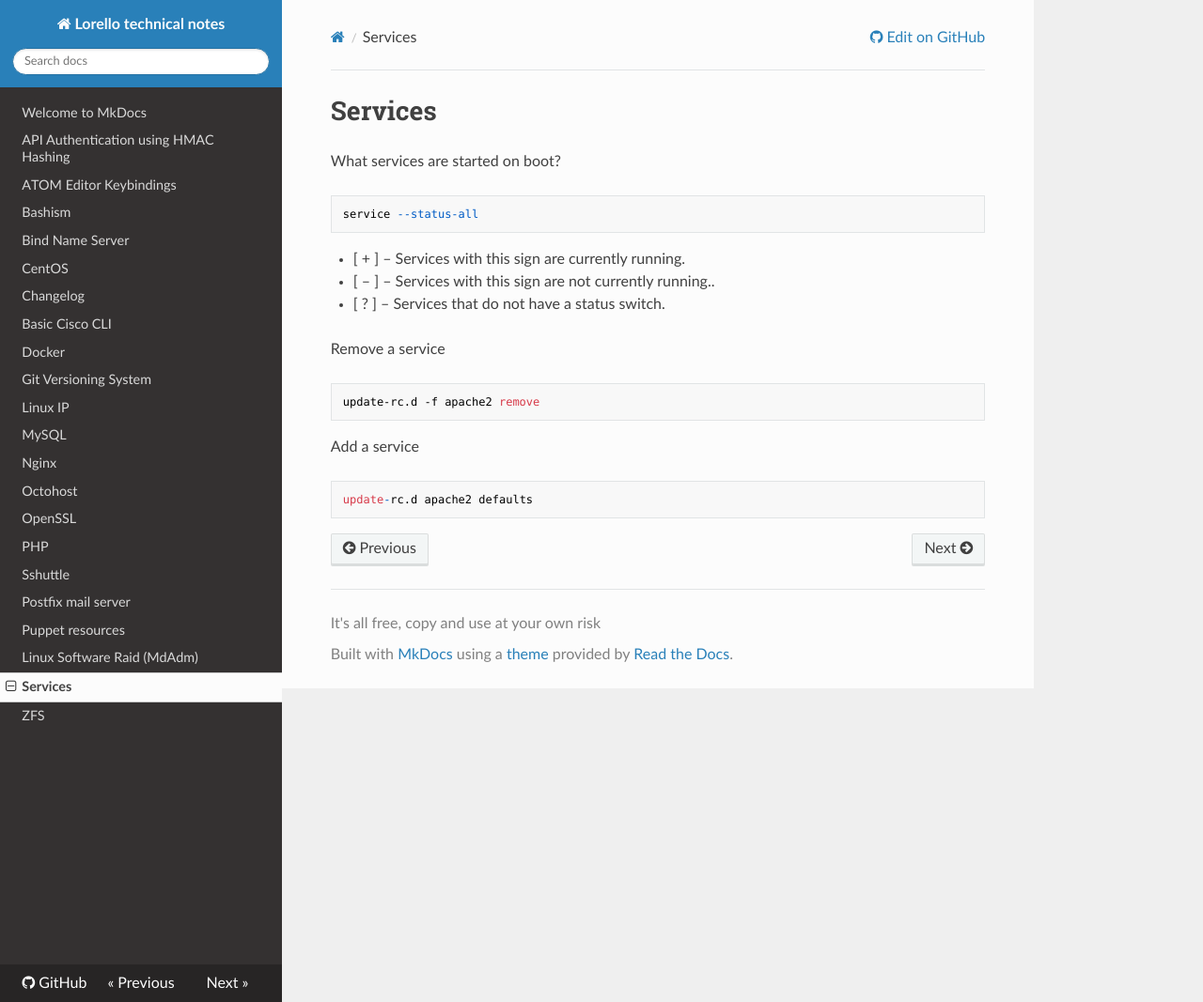
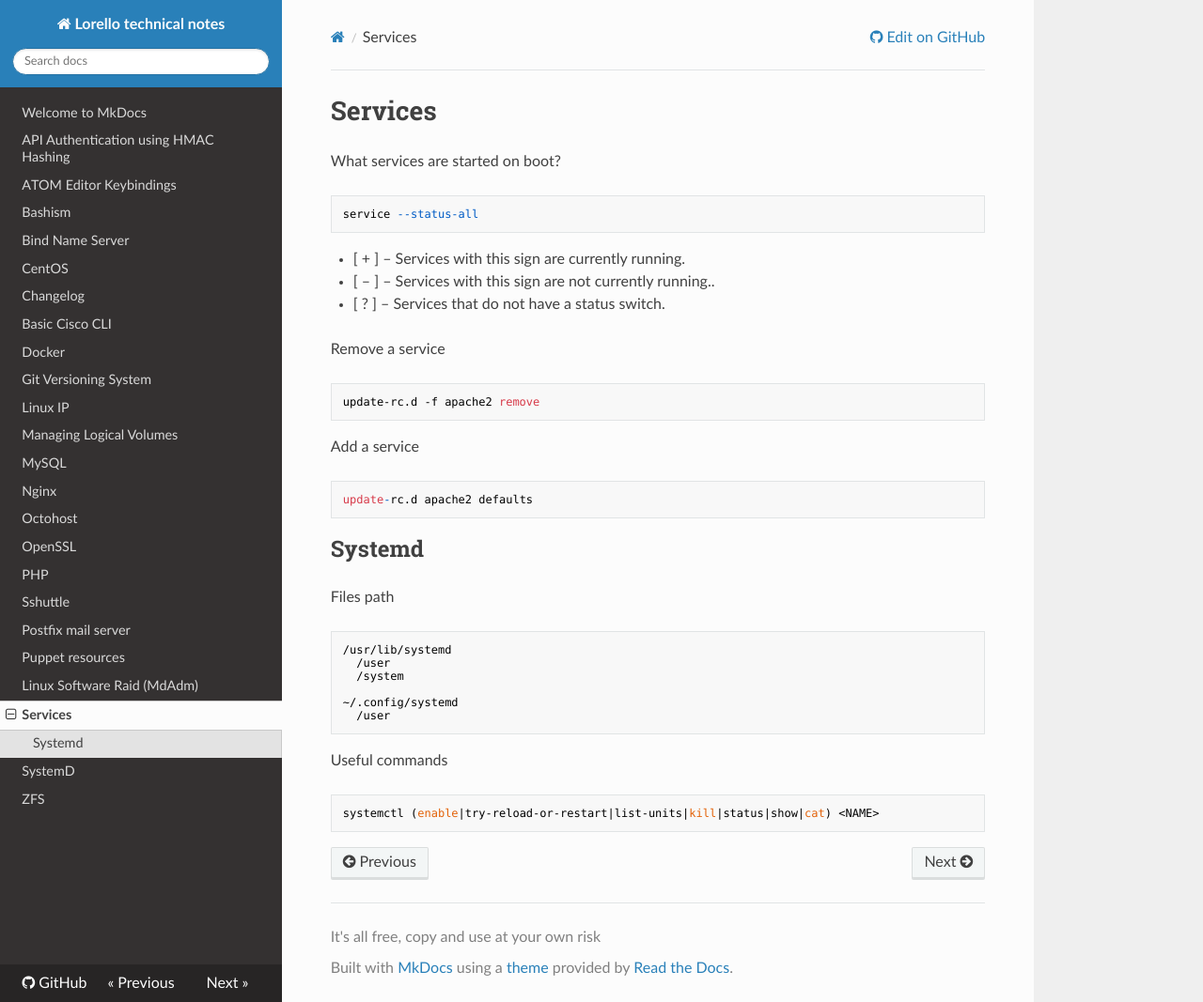
Before and after one commit to lorello/lorello.github.io, an MkDocs documentation site: the page built from docs/services.md, in a window 1280 px wide and 1067 px high. Shown: the whole window at 94% size. Built offline with MkDocs 1.6.1, drawn with Linux system fonts in a browser that asks for light colours; nearby versions of some CDN libraries.

Commit message:
small updates

```diff
--- a/docs/services.md
+++ b/docs/services.md
@@ -15,3 +15,18 @@ Remove a service
 Add a service
 
     update-rc.d apache2 defaults
+
+## Systemd
+
+Files path
+
+    /usr/lib/systemd
+      /user
+      /system
+
+    ~/.config/systemd
+      /user
+
+Useful commands
+
+    systemctl (enable|try-reload-or-restart|list-units|kill|status|show|cat) <NAME>
```
Also changed, not shown: docs/lvm.md (added, +27 -0 lines), docs/openssl.md (+5 -0 lines), docs/systemd.md (added, +36 -0 lines).
